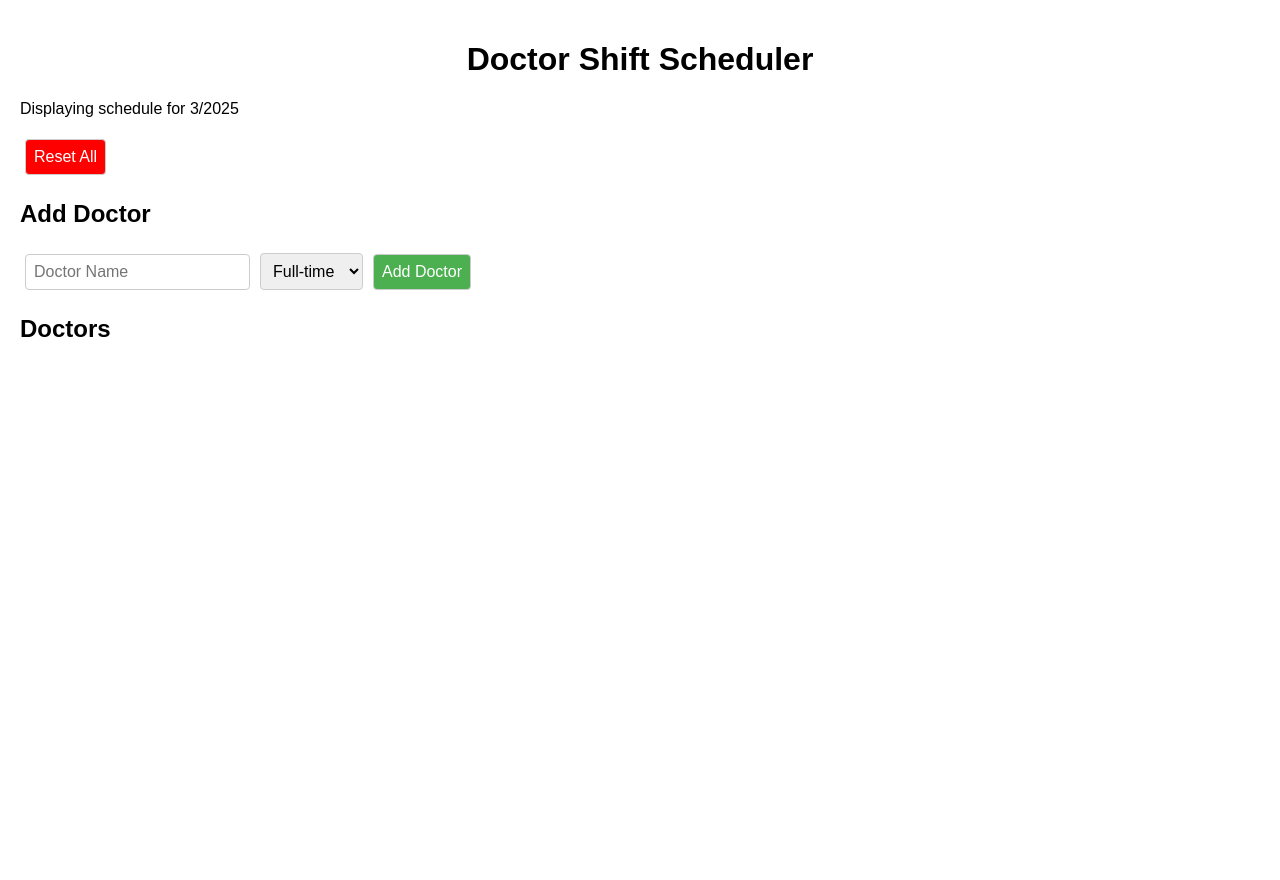
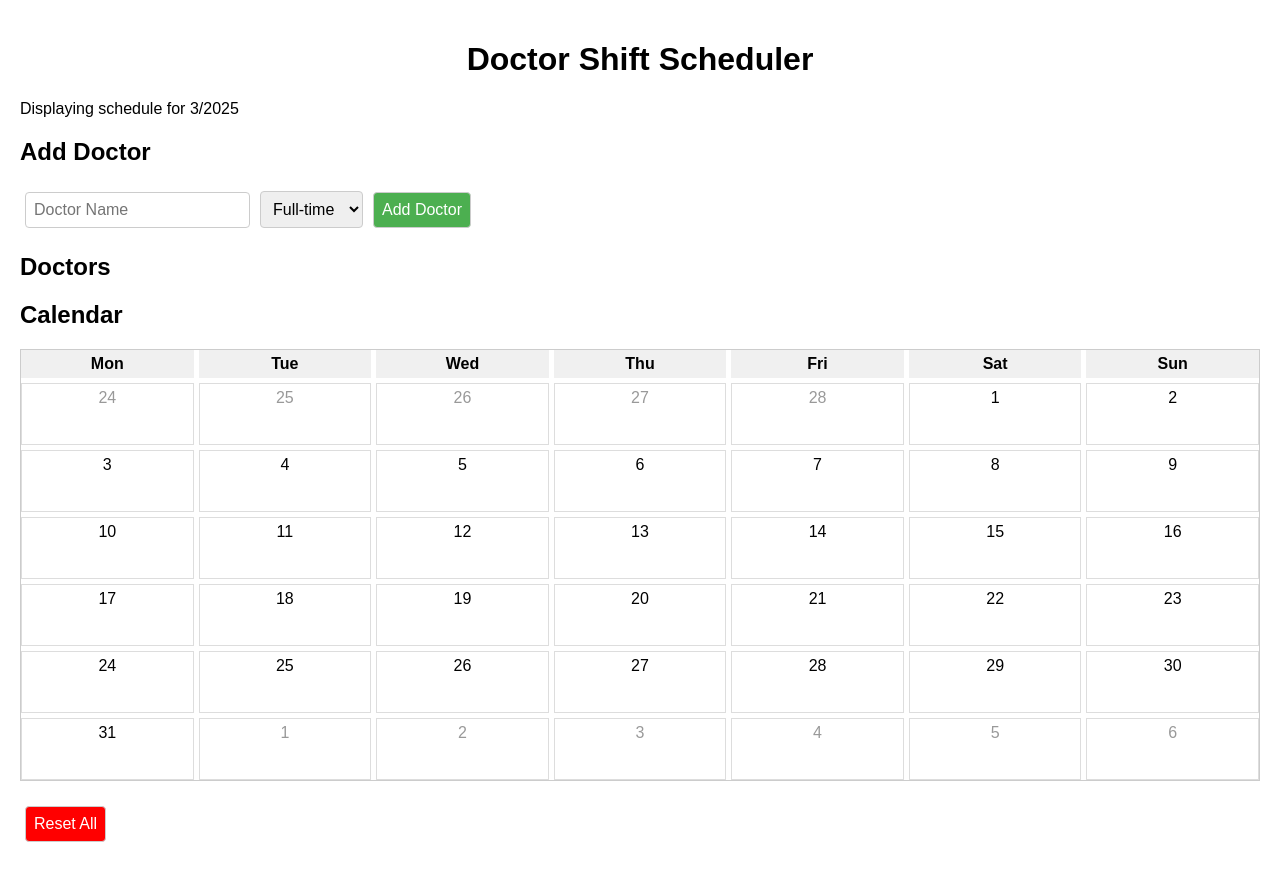
Before and after one commit to vladmld/medical-shift-planner, a React (Create React App) app: page / in a window 1280 px wide. Shown: the top 880 px of the page. Before the commit the page ends 800 px from the top, so only its background shows below. Built offline with nearby package versions, Linux system fonts and the light colour scheme.

Commit message:
Add calendar view

```diff
--- a/src/App.css
+++ b/src/App.css
@@ -60,6 +60,31 @@
   background-color: darkred;
 }
 
+.app .calendar-grid {
+  display: grid;
+  grid-template-columns: repeat(7, 1fr); /* 7 columns, equal width */
+  grid-gap: 5px; /* Spacing between cells */
+  border: 1px solid #ccc;
+}
+
+.app .day-header {
+  text-align: center;
+  padding: 5px;
+  background-color: #f0f0f0;
+  font-weight: bold;
+}
+
+.app .calendar-day {
+  border: 1px solid #ddd;
+  padding: 5px;
+  min-height: 50px; /* Ensure cells have some height */
+  text-align: center; /* Center the day number */
+}
+
+.app .other-month {
+  color: #999; /* Gray out days from other months */
+}
+
 /* Media Query for Mobile Screens */
 @media (max-width: 768px) {
   .app {
@@ -84,4 +109,15 @@
     margin: 5px 0; /* Adjust margins for vertical stacking */
     box-sizing: border-box; /* Include padding and border in the element's total width */
   }
+
+  .app .calendar-grid {
+    grid-template-columns: repeat(
+      7,
+      1fr
+    ); /*For mobile devices, it is recommanded to use this value*/
+    grid-gap: 1px;
+  }
+  .app .calendar-day {
+    min-height: 30px;
+  }
 }
--- a/src/App.js
+++ b/src/App.js
@@ -46,15 +46,65 @@ function App() {
     setNewDoctor({ name: '', type: 'full-time', unavailableDays: [] });
   };
 
-
-
-  // Reset function
   const resetAll = () => {
     setDoctors([]);
     setSchedule({});
 
-      setCurrentMonth(getNextMonthAndYear().month);
-      setCurrentYear(getNextMonthAndYear().year);
+    setCurrentMonth(getNextMonthAndYear().month);
+    setCurrentYear(getNextMonthAndYear().year);
+  };
+
+  const generateCalendarDays = (month, year) => {
+    const daysInMonth = getDaysInMonth(month, year);
+    const firstDayOfMonth = new Date(year, month, 1); // Get the first day of the month
+    let startingDayOfWeek = firstDayOfMonth.getDay(); // 0 (Sunday) to 6 (Saturday)
+
+    // Adjust startingDayOfWeek to make Monday the first day (1)
+    startingDayOfWeek = (startingDayOfWeek + 6) % 7;
+    const calendarDays = [];
+
+    // Add days from the *previous* month to fill the first week
+    const prevMonth = month === 0 ? 11 : month - 1; // Handle January (month 0)
+    const prevMonthYear = month === 0 ? year - 1 : year;
+    const daysInPrevMonth = getDaysInMonth(prevMonth, prevMonthYear);
+    for (let i = startingDayOfWeek - 1; i >= 0; i--) {
+      calendarDays.push({
+        day: daysInPrevMonth - i,
+        month: prevMonth,
+        year: prevMonthYear,
+        isCurrentMonth: false,
+        doctor: null, // Placeholder for the assigned doctor
+      });
+    }
+
+    // Add days from the *current* month
+    for (let i = 1; i <= daysInMonth; i++) {
+      calendarDays.push({
+        day: i,
+        month: month,
+        year: year,
+        isCurrentMonth: true,
+        doctor: null, // Placeholder for the assigned doctor
+      });
+    }
+
+    // Add days from the *next* month to fill the last week(s)
+    const nextMonth = month === 11 ? 0 : month + 1;
+    const nextMonthYear = month === 11 ? year + 1 : year;
+    let nextMonthDay = 1;
+    while (calendarDays.length < 42) {
+      // Ensure we have 6 weeks (42 days)
+      calendarDays.push({
+        day: nextMonthDay,
+        month: nextMonth,
+        year: nextMonthYear,
+        isCurrentMonth: false,
+        doctor: null, // Placeholder for the assigned doctor
+      });
+      nextMonthDay++;
+    }
+
+    return calendarDays;
   };
 
   return (
@@ -63,11 +113,7 @@ function App() {
       <p>
         Displaying schedule for {currentMonth + 1}/{currentYear}
       </p>
-      <div>
-        <button className='reset-button' onClick={resetAll}>
-          Reset All
-        </button>
-      </div>
+
       <div>
         <h2>Add Doctor</h2>
         <input
@@ -94,6 +140,37 @@ function App() {
           ))}
         </ul>
       </div>
+
+      <div>
+        <h2>Calendar</h2>
+        <div className="calendar-grid">
+          {/* Days of the week headings */}
+
+          <div className="day-header">Mon</div>
+          <div className="day-header">Tue</div>
+          <div className="day-header">Wed</div>
+          <div className="day-header">Thu</div>
+          <div className="day-header">Fri</div>
+          <div className="day-header">Sat</div>
+          <div className="day-header">Sun</div>
+
+          {/* Generate calendar days */}
+          {generateCalendarDays(currentMonth, currentYear).map((day, index) => (
+            <div
+              key={index}
+              className={`calendar-day ${day.isCurrentMonth ? '' : 'other-month'}`}
+            >
+              {day.day}
+              {/* We'll add doctor display here later */}
+            </div>
+          ))}
+        </div>
+      </div>
+      <div>
+        <button className='reset-button' onClick={resetAll}>
+          Reset All
+        </button>
+      </div>
     </div>
   );
 }
```
